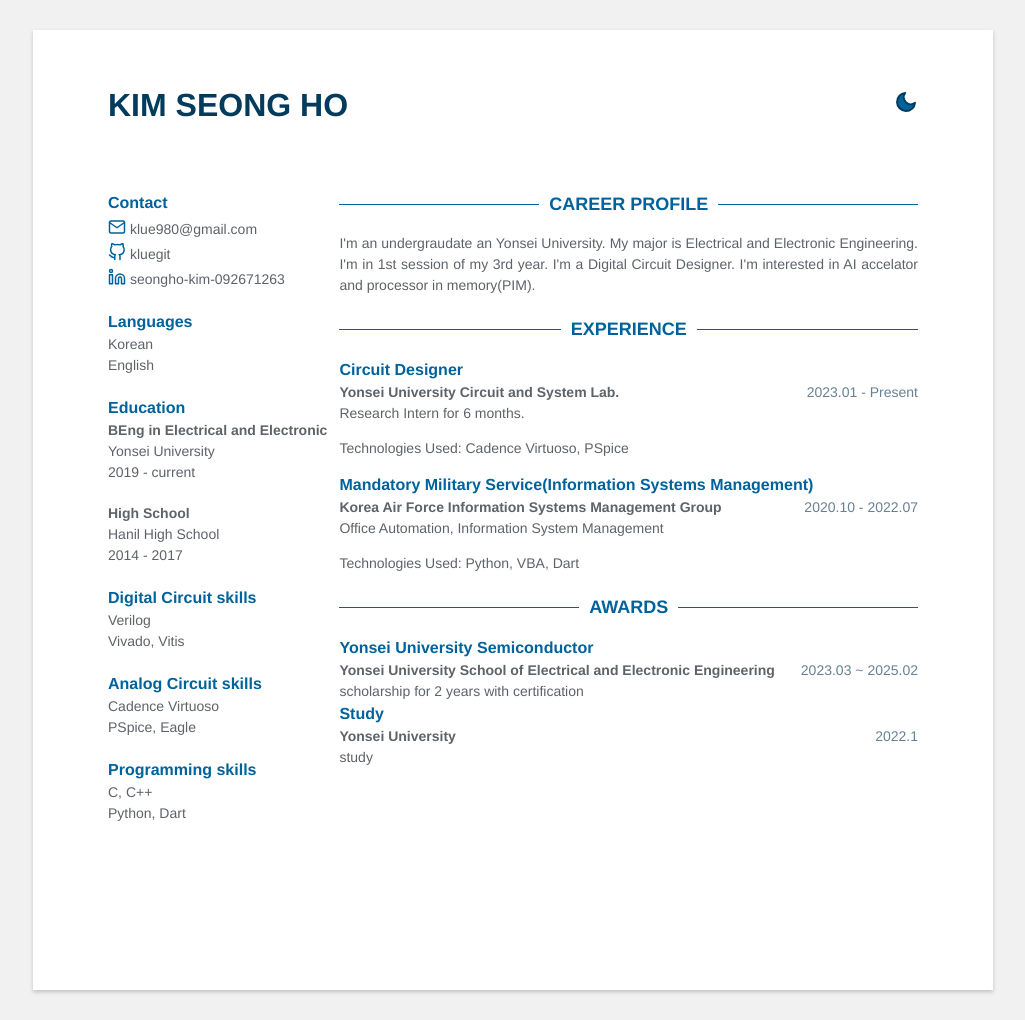
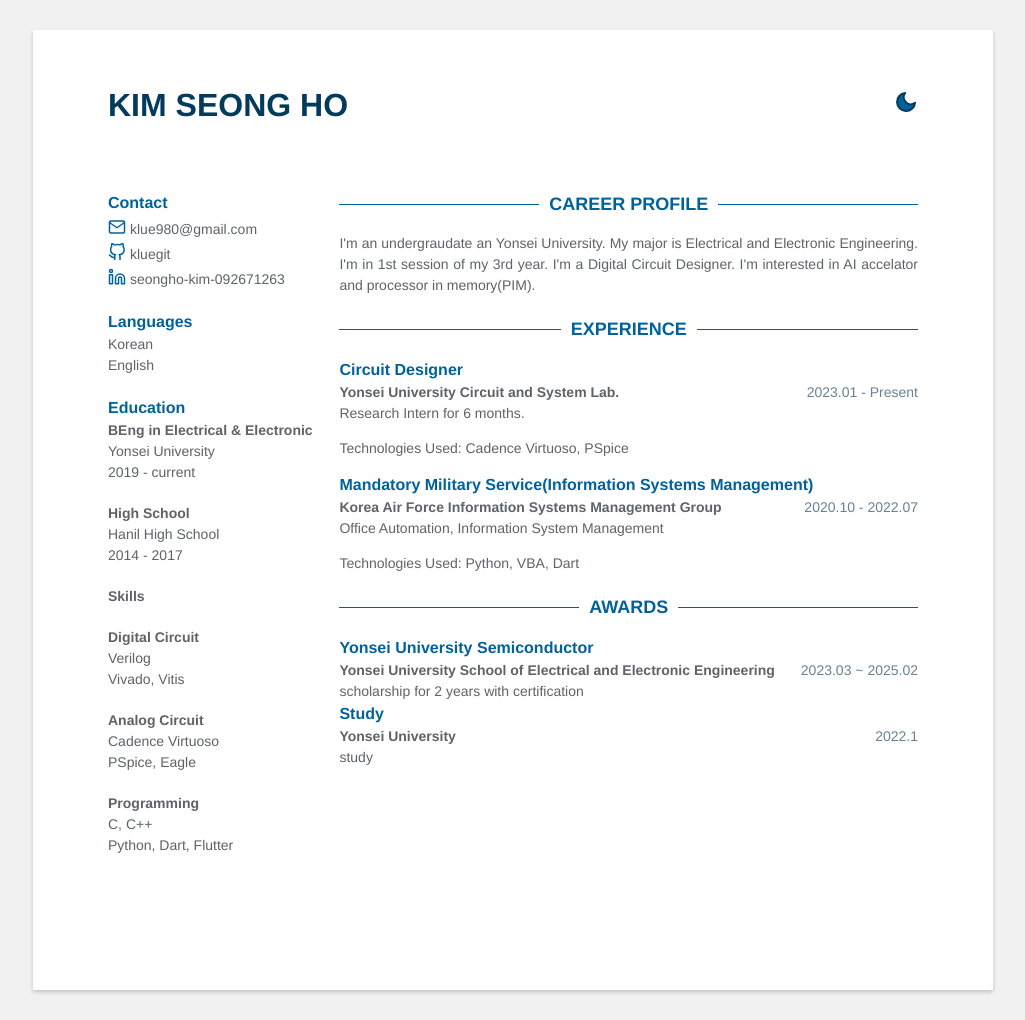
Before and after one commit to klue980/klue980.github.io, a Jekyll site: the page built from index.html, in a window 1280 px wide. Shown: the whole page, without its empty margins (127-1152 px from the left). Built offline with Jekyll 4.4.1, drawn with Linux system fonts in a browser that asks for light colours.

Commit message:
skill title

```diff
--- a/_data/data.yml
+++ b/_data/data.yml
@@ -18,7 +18,7 @@
   - idiom:
 
 education:
-  - degree: BEng in Electrical and Electronic
+  - degree: BEng in Electrical & Electronic
     time: 2019 - current
     university: Yonsei University
 
@@ -38,7 +38,7 @@
   - category: Programming
     skill:
       - C, C++
-      - Python, Dart
+      - Python, Dart, Flutter
 
 # Profile
 profile: |
--- a/_includes/skills.html
+++ b/_includes/skills.html
@@ -1,8 +1,9 @@
 {% assign skills = site.data.data.skills %}
 {% if skills %}
 <section class="skills">
+    <div class="title">Skills</div>
     {% for sks in skills %}
-        <div class="title">{{sks.category}} skills</div>
+        <div class="title">{{sks.category}}</div>
         {% for sk in sks.skill%}
             <div class="skill">{{sk}}</div>
         {% endfor %}
--- a/_sass/includes/skills.scss
+++ b/_sass/includes/skills.scss
@@ -2,7 +2,8 @@
     margin-bottom: 20px;
     .title {
         margin-top: 20px;
-        @include sub-header;
+        @include body-text;
+        font-weight: bold;
     }
     .skill {
         @include body-text;
```
